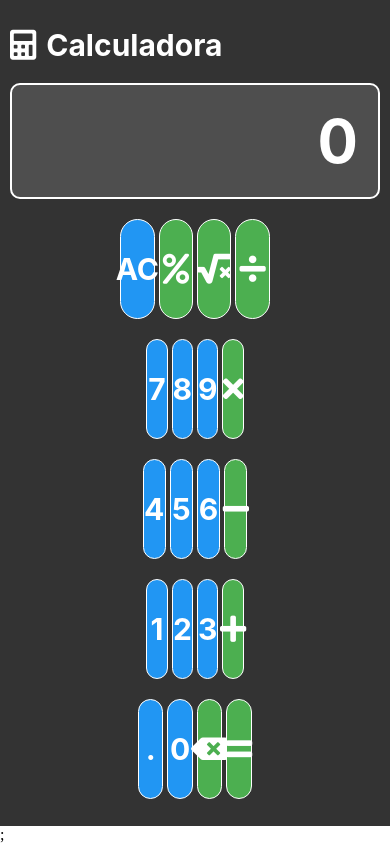
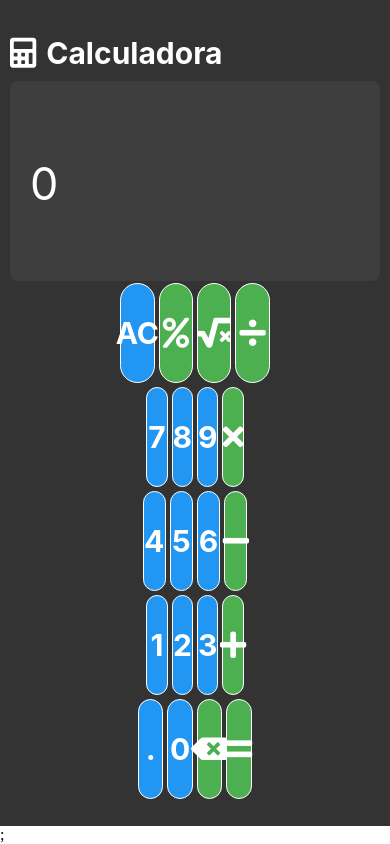
Before and after one commit to wellingtonfs-dev/calculadora-react-native, a React Native app: screen / in a window 390 px wide. Built offline with nearby package versions, Linux system fonts and the light colour scheme.

Commit message:
projeto finalizado

```diff
--- a/app.json
+++ b/app.json
@@ -4,7 +4,7 @@
     "slug": "calculadora",
     "version": "1.0.0",
     "orientation": "portrait",
-    "icon": "./assets/icon.png",
+    "icon": "./assets/logo.png",
     "userInterfaceStyle": "light",
     "newArchEnabled": true,
     "splash": {
--- a/src/components/ButtonNumber/styles.ts
+++ b/src/components/ButtonNumber/styles.ts
@@ -9,7 +9,7 @@ export const styles = StyleSheet.create({
     justifyContent: 'center',
     borderWidth: 1,
     borderColor: '#fff',
-    borderRadius: 50,
+    borderRadius: 20,
     width: '100%',
     height: 100,
   },
--- a/src/components/Calc/index.tsx
+++ b/src/components/Calc/index.tsx
@@ -4,59 +4,37 @@ import { styles } from "./styles";
 import { InputCalc } from "../InputCalc";
 import { ButtonNumber } from "../ButtonNumber";
 import { FontAwesome5 } from "@expo/vector-icons";
-import { ButtonRow } from "../ButtonRow";
-
-// Definição dos tipos
-type Operator = "+" | "-" | "x" | "/" | "";
-
-// Funções utilitárias
-const calculateResult = (
-  firstNumber: string,
-  currentNumber: string,
-  operator: Operator
-): string => {
-  const num1 = Number(firstNumber);
-  const num2 = Number(currentNumber);
-
-  switch (operator) {
-    case "+":
-      return (num1 + num2).toString();
-    case "-":
-      return (num1 - num2).toString();
-    case "x":
-      return (num1 * num2).toString();
-    case "/":
-      return num2 !== 0 ? (num1 / num2).toString() : "Error"; // Evitar divisão por zero
-    default:
-      return currentNumber;
-  }
-};
 
 export function Calc(): JSX.Element {
   const [currentNumber, setCurrentNumber] = useState<string>("0");
   const [firstNumber, setFirstNumber] = useState<string>("0");
-  const [operator, setOperator] = useState<Operator>("");
+  const [operator, setOperator] = useState<string>("");
+  const [history, setHistory] = useState<string>(""); // Novo estado para histórico
 
   const resetCalculator = (): void => {
     setCurrentNumber("0");
     setFirstNumber("0");
     setOperator("");
+    setHistory(""); // Limpa o histórico
   };
 
   const addNumber = (number: string): void => {
     setCurrentNumber((prev) => (prev === "0" ? number : `${prev}${number}`));
+    setHistory((prev) => `${prev}${number}`); // Atualiza o histórico
   };
 
-  const setOperation = (operation: Operator): void => {
+  const setOperation = (operation: string): void => {
     if (firstNumber === "0") {
       setFirstNumber(currentNumber);
       setCurrentNumber("0");
       setOperator(operation);
+      setHistory((prev) => `${prev} ${operation} `); // Adiciona o operador ao histórico
     } else {
       const result = calculateResult(firstNumber, currentNumber, operator);
       setFirstNumber(result);
       setCurrentNumber("0");
       setOperator(operation);
+      setHistory(`${result} ${operation} `); // Atualiza o histórico com o resultado e o operador
     }
   };
 
@@ -66,33 +44,57 @@ export function Calc(): JSX.Element {
       setCurrentNumber(result);
       setFirstNumber("0");
       setOperator("");
+      setHistory(`${history} = ${result}`); // Mostra o resultado no histórico
     }
   };
 
   const calculatePercent = (): void => {
-    if (currentNumber !== "0" && firstNumber !== "0" && operator) {
-      const num1 = Number(firstNumber);
-      const num2 = Number(currentNumber) / 100; // Converte para fração (ex.: 50 -> 0.5)
-
-      // Aplica a porcentagem ao número base (firstNumber)
-      const result = num1 * num2;
-
-      setCurrentNumber(result.toString());
+    if (firstNumber !== "0" && operator && currentNumber !== "0") {
+      // Calcula a porcentagem do primeiro número
+      const percent = (Number(firstNumber) * Number(currentNumber)) / 100;
+      setCurrentNumber(percent.toString());
+      setHistory((prev) => `${prev}%`); // Adiciona '%' ao histórico
     } else if (currentNumber !== "0") {
-      // Caso não haja uma operação em andamento, transforma apenas o número atual em porcentagem
-      setCurrentNumber((Number(currentNumber) / 100).toString());
+      // Transforma o número atual em uma fração (ex.: 50 -> 0.5)
+      const percent = Number(currentNumber) / 100;
+      setCurrentNumber(percent.toString());
+      setHistory((prev) => `${prev}%`); // Adiciona '%' ao histórico
     }
   };
 
-
   const calculateRoot = (): void => {
     if (currentNumber !== "0") {
-      setCurrentNumber(Math.sqrt(Number(currentNumber)).toString());
+      const root = Math.sqrt(Number(currentNumber)).toString();
+      setCurrentNumber(root);
+      setHistory((prev) => `√(${prev})`); // Adiciona a operação raiz ao histórico
     }
   };
 
   const deleteLastDigit = (): void => {
     setCurrentNumber((prev) => (prev.length > 1 ? prev.slice(0, -1) : "0"));
+    setHistory((prev) => prev.slice(0, -1)); // Remove o último caractere do histórico
+  };
+
+  const calculateResult = (
+    firstNumber: string,
+    currentNumber: string,
+    operator: string
+  ): string => {
+    const num1 = Number(firstNumber);
+    const num2 = Number(currentNumber);
+
+    switch (operator) {
+      case "+":
+        return (num1 + num2).toString();
+      case "-":
+        return (num1 - num2).toString();
+      case "x":
+        return (num1 * num2).toString();
+      case "/":
+        return num2 !== 0 ? (num1 / num2).toString() : "Error";
+      default:
+        return currentNumber;
+    }
   };
 
   return (
@@ -101,49 +103,39 @@ export function Calc(): JSX.Element {
         <FontAwesome5 name="calculator" size={30} color="#fff" />
         <Text style={styles.text}>Calculadora</Text>
       </View>
-      <InputCalc number={currentNumber} />
+      <InputCalc number={`${history}\n${currentNumber}`} /> {/* Exibe histórico e número atual */}
 
       {/* Linhas de botões */}
-      <ButtonRow
-        buttons={[
-          { label: "AC", onPress: resetCalculator },
-          { icon: "percent", onPress: calculatePercent },
-          { icon: "square-root-alt", onPress: calculateRoot },
-          { icon: "divide", onPress: () => setOperation("/") },
-        ]}
-      />
-      <ButtonRow
-        buttons={[
-          { label: "7", onPress: () => addNumber("7") },
-          { label: "8", onPress: () => addNumber("8") },
-          { label: "9", onPress: () => addNumber("9") },
-          { icon: "times", onPress: () => setOperation("x") },
-        ]}
-      />
-      <ButtonRow
-        buttons={[
-          { label: "4", onPress: () => addNumber("4") },
-          { label: "5", onPress: () => addNumber("5") },
-          { label: "6", onPress: () => addNumber("6") },
-          { icon: "minus", onPress: () => setOperation("-") },
-        ]}
-      />
-      <ButtonRow
-        buttons={[
-          { label: "1", onPress: () => addNumber("1") },
-          { label: "2", onPress: () => addNumber("2") },
-          { label: "3", onPress: () => addNumber("3") },
-          { icon: "plus", onPress: () => setOperation("+") },
-        ]}
-      />
-      <ButtonRow
-        buttons={[
-          { label: ".", onPress: () => addNumber(".") },
-          { label: "0", onPress: () => addNumber("0") },
-          { icon: "backspace", onPress: deleteLastDigit },
-          { icon: "equals", onPress: calculateEquals },
-        ]}
-      />
+      <View style={styles.line}>
+        <ButtonNumber label="AC" onPress={resetCalculator} />
+        <ButtonNumber icon="percent" onPress={calculatePercent} />
+        <ButtonNumber icon="square-root-alt" onPress={calculateRoot} />
+        <ButtonNumber icon="divide" onPress={() => setOperation("/")} />
+      </View>
+      <View style={styles.line}>
+        <ButtonNumber label="7" onPress={() => addNumber("7")} />
+        <ButtonNumber label="8" onPress={() => addNumber("8")} />
+        <ButtonNumber label="9" onPress={() => addNumber("9")} />
+        <ButtonNumber icon="times" onPress={() => setOperation("x")} />
+      </View>
+      <View style={styles.line}>
+        <ButtonNumber label="4" onPress={() => addNumber("4")} />
+        <ButtonNumber label="5" onPress={() => addNumber("5")} />
+        <ButtonNumber label="6" onPress={() => addNumber("6")} />
+        <ButtonNumber icon="minus" onPress={() => setOperation("-")} />
+      </View>
+      <View style={styles.line}>
+        <ButtonNumber label="1" onPress={() => addNumber("1")} />
+        <ButtonNumber label="2" onPress={() => addNumber("2")} />
+        <ButtonNumber label="3" onPress={() => addNumber("3")} />
+        <ButtonNumber icon="plus" onPress={() => setOperation("+")} />
+      </View>
+      <View style={styles.line}>
+        <ButtonNumber label="." onPress={() => addNumber(".")} />
+        <ButtonNumber label="0" onPress={() => addNumber("0")} />
+        <ButtonNumber icon="backspace" onPress={deleteLastDigit} />
+        <ButtonNumber icon="equals" onPress={calculateEquals} />
+      </View>
     </View>
   );
 }
--- a/src/components/InputCalc/index.tsx
+++ b/src/components/InputCalc/index.tsx
@@ -1,15 +1,20 @@
-import React from 'react';
-import { TextInput, View } from 'react-native';
+import React from "react";
+import { TextInput } from "react-native";
 
-import { styles } from './styles';
+import { styles } from "./styles";
 
 type InputCalcProps = {
-    number: string;
-}
+  number: string;
+};
 
-
-export function InputCalc({number} : InputCalcProps) {
+export function InputCalc({ number }: InputCalcProps) {
   return (
-      <TextInput value={number} style={styles.container}/>
+    <TextInput
+      value={number}
+      style={styles.container}
+      multiline // Permite múltiplas linhas
+      editable={false} // Impede que o usuário edite o texto
+      textAlign="right" // Alinha o texto à direita, como em uma calculadora
+    />
   );
 }
--- a/src/components/InputCalc/styles.ts
+++ b/src/components/InputCalc/styles.ts
@@ -1,18 +1,14 @@
-import { StyleSheet } from 'react-native';
+import { StyleSheet } from "react-native";
 
 export const styles = StyleSheet.create({
   container: {
-    fontSize: 60,
-    fontWeight: 'bold',
-    textAlign: 'right',
-    color: '#ffffff',
-    alignItems: 'flex-end',
-    margin: 10,
-    padding: 20,
-    borderWidth: 2,
-    borderColor: 'white',
-    borderRadius: 10,
-    backgroundColor: '#4e4e4e',
+    padding: 20, // Espaço entre os elementos
     width: '100%',
-  }
+    height: 200,
+    fontSize: 45, // Tamanho da fonte maior para destaque
+    backgroundColor: "#3e3e3e",
+    borderRadius: 8,
+    textAlignVertical: "bottom", // Alinha o texto na parte inferior
+    color: "#fff",
+  },
 });
```
Also changed, not shown: assets/logo.png (added).
